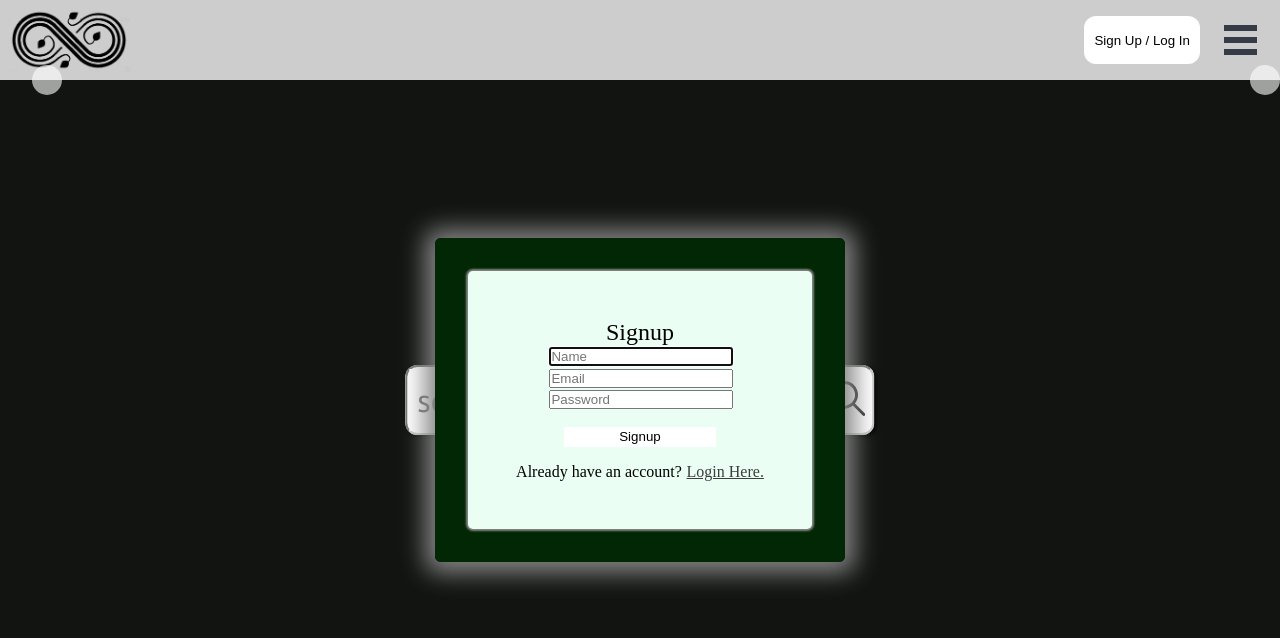
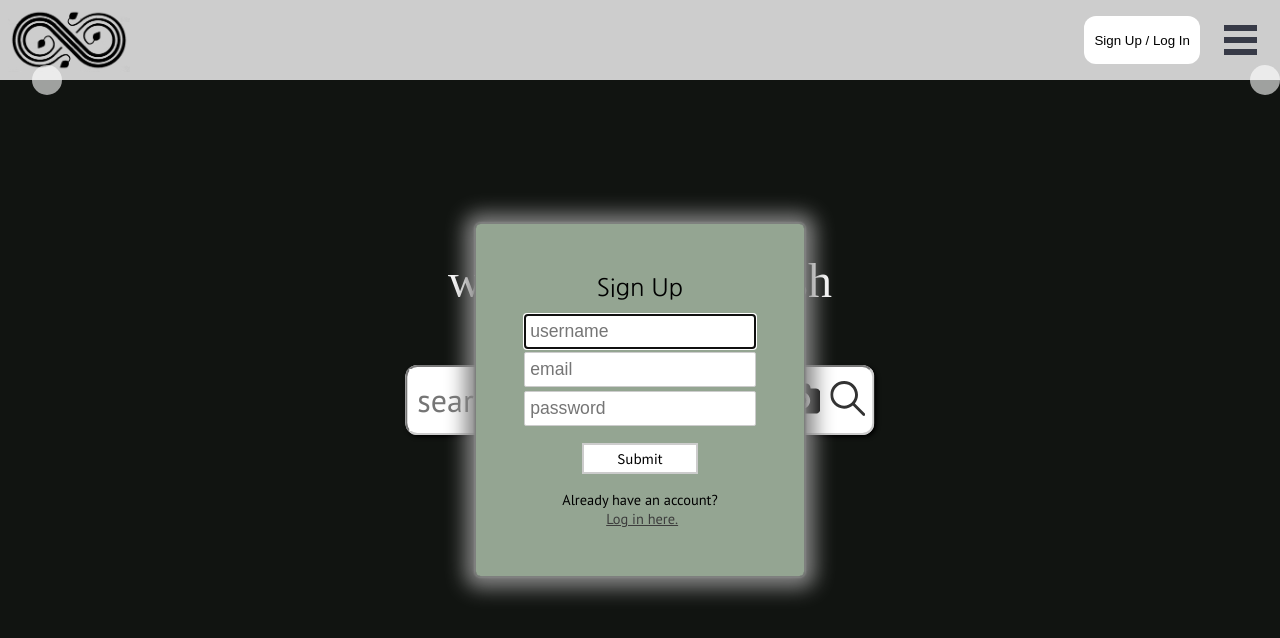
Before and after one commit to FlourishTeam/flourish-frontend, a React app: page / in a window 1280 px wide. Both pictures are taken after a click on the button "Sign Up / Log In". Shown: the top 638 px of the page. Built offline with nearby package versions, Linux system fonts and the light colour scheme; no server answers; a web font is replaced by a local one.

Commit message:
popup menu styling

```diff
--- a/src/components/auth/AuthForm.jsx
+++ b/src/components/auth/AuthForm.jsx
@@ -29,24 +29,24 @@ const AuthForm = ({ title, signupFn, loginFn, showLogin, showSignup }) => {
             className={styles.formInput}
             type="name"
             value={name}
-            placeholder="Name"
+            placeholder="username"
             onChange={({ target }) => setName(target.value)}
           />
           <input
             className={styles.formInput}
             type="email"
             value={email}
-            placeholder="Email"
+            placeholder="email"
             onChange={({ target }) => setEmail(target.value)}
           />
           <input
             className={styles.formInput}
             type="password"
             value={password}
-            placeholder="Password"
+            placeholder="password"
             onChange={({ target }) => setPassword(target.value)}
           />
-          <button className={styles.submitButton}>{title}</button>
+          <button className={styles.submitButton}>Submit</button>
         </form>
       ) : (
         <form className={styles.form} onSubmit={handleLoginSubmit}>
@@ -54,31 +54,31 @@ const AuthForm = ({ title, signupFn, loginFn, showLogin, showSignup }) => {
             className={styles.formInput}
             type="email"
             value={email}
-            placeholder="Email"
+            placeholder="email"
             onChange={({ target }) => setEmail(target.value)}
           />
           <input
             className={styles.formInput}
             type="password"
             value={password}
-            placeholder="Password"
+            placeholder="password"
             onChange={({ target }) => setPassword(target.value)}
           />
           <button className={styles.submitButton}>{title}</button>
         </form>
       )}
       {showLogin ? (
-        <div>
+        <div className={styles.textDisplay}>
           Already have an account?
           <button className={styles.switch} onClick={showLogin}>
-            Login Here.
+            Log in here.
           </button>
         </div>
       ) : (
-        <div>
+        <div className={styles.textDisplay}>
           Want to create an account?
           <button className={styles.switch} onClick={showSignup}>
-            Signup Here.
+            Sign up here.
           </button>
         </div>
       )}
--- a/src/components/auth/Signup.jsx
+++ b/src/components/auth/Signup.jsx
@@ -17,12 +17,12 @@ const Signup = () => {
   };
 
   return (
-    <div className={styles.popupContainer}>
+    <div className={styles.Signup}>
       {state === 'signup' && (
-        <AuthForm title="Signup" signupFn={signup} showLogin={showLogin} />
+        <AuthForm title="Sign Up" signupFn={signup} showLogin={showLogin} />
       )}
       {state === 'login' && (
-        <AuthForm title="Login" loginFn={login} showSignup={showSignup} />
+        <AuthForm title="Log In" loginFn={login} showSignup={showSignup} />
       )}
     </div>
   );
--- a/src/components/reusable/header/styles/Header.css
+++ b/src/components/reusable/header/styles/Header.css
@@ -19,12 +19,6 @@
         align-items: center;
     }
 
-    .menuIcon {
-        height: 3rem;
-        float: right;
-        margin: 1rem;
-        margin-bottom: 40px;
-    }
 
     .loginButton {
         height: 3rem;
@@ -33,5 +27,6 @@
         margin-right: 80px;
         border-radius: 12px;
         padding: 10px;
+        cursor: pointer;
     }
 }
--- a/src/components/reusable/navmenu/styles/Overlay.css
+++ b/src/components/reusable/navmenu/styles/Overlay.css
@@ -2,30 +2,28 @@
   0% {
     transform: scale(1) translateY(0px);
     opacity: 0;
-    box-shadow: 0 0 0 rgba(241, 241, 241, 0);
   }
   1% {
     transform: scale(0.98) translateY(10px);
     opacity: 0.5;
-    /* box-shadow: 0 0 0 rgba(241, 241, 241, 0); */
   }
   100% {
     transform: scale(1) translateY(0px);
     opacity: 1;
-    /* box-shadow: 0 0 500px rgba(241, 241, 241, 0); */
   }
 }
 
-.popupContainer {
+
+.Signup {
+    background-color: #94a592;
+    text-align: center;
+    border-radius: 5px;
     border: 1px solid #022704;
-    height: 100%;
-    width: 100%;
-    padding: 2em;
-    background-color: #022704;
-    text-align: center;
-    box-shadow: #858585 0 1px 25px 10px;
-    border-radius: 5px;
+    box-shadow: #858585 0 1px 20px 10px;
     -webkit-animation: anvil 0.3s cubic-bezier(0.38, 0.1, 0.36, 0.9) forwards;
+
+    .popup-content :first-child {
+        background-color: #94a592;
     }
 
     .close {
@@ -33,38 +31,55 @@
     }
 
     .formContainer {
-    background-color: #EBFEF4;
         padding: 3em;
+        opacity: 1;
+        border-radius: 5px;
         box-shadow: #858585 0 0 2px 2px;
-    border-radius: 5px;
-    opacity: 1;
     }
 
     .title {
         font-size: 1.5em;
+        font-family: 'Nanum Gothic', sans-serif;
+        margin-bottom: 10px;
     }
 
     .form {
-    display: grid;
+        display: flex;
+        flex-direction: column;
         text-align: center;
         align-items: center;
         justify-content: center;
-    background-color: #EBFEF4;
     }
 
     .formInput {
         width: 100%;
         margin: .1em;
+        height: 35px;
+        border-radius: 2px;
+        border: 1px solid #ccc;
+        text-indent: 5px;
+        font-size: 1.1em;
     }
 
     .submitButton {
-    height: 1.3rem;
         margin: 1rem;
+        width: 50%;
+        padding: 4px;
+        cursor: pointer;
+        border: 2px solid #ccc;
+        font-family: 'Noto Sans KR', sans-serif;
     }
 
     .greeting {
         font-size: 1.1em;
         margin: .5em;
+    }
+
+    .textDisplay {
+        display: flex;
+        flex-direction: column;
+        font-size: .9em;
+        font-family: 'PT Sans', sans-serif;
     }
 
     .switch {
@@ -83,3 +98,5 @@
     .switch:hover {
         color: #858585;
     }
+
+}
--- a/src/components/reusable/search/styles/Search.css
+++ b/src/components/reusable/search/styles/Search.css
@@ -57,9 +57,6 @@
         flex-direction: column;
         justify-content: center;
         align-items: center;
-
-        /* height: 240px;
-        width: 220px; */
     }
 
     .uploaderContainer > button {
```
Lines whose indentation alone changed are shown as unchanged.
